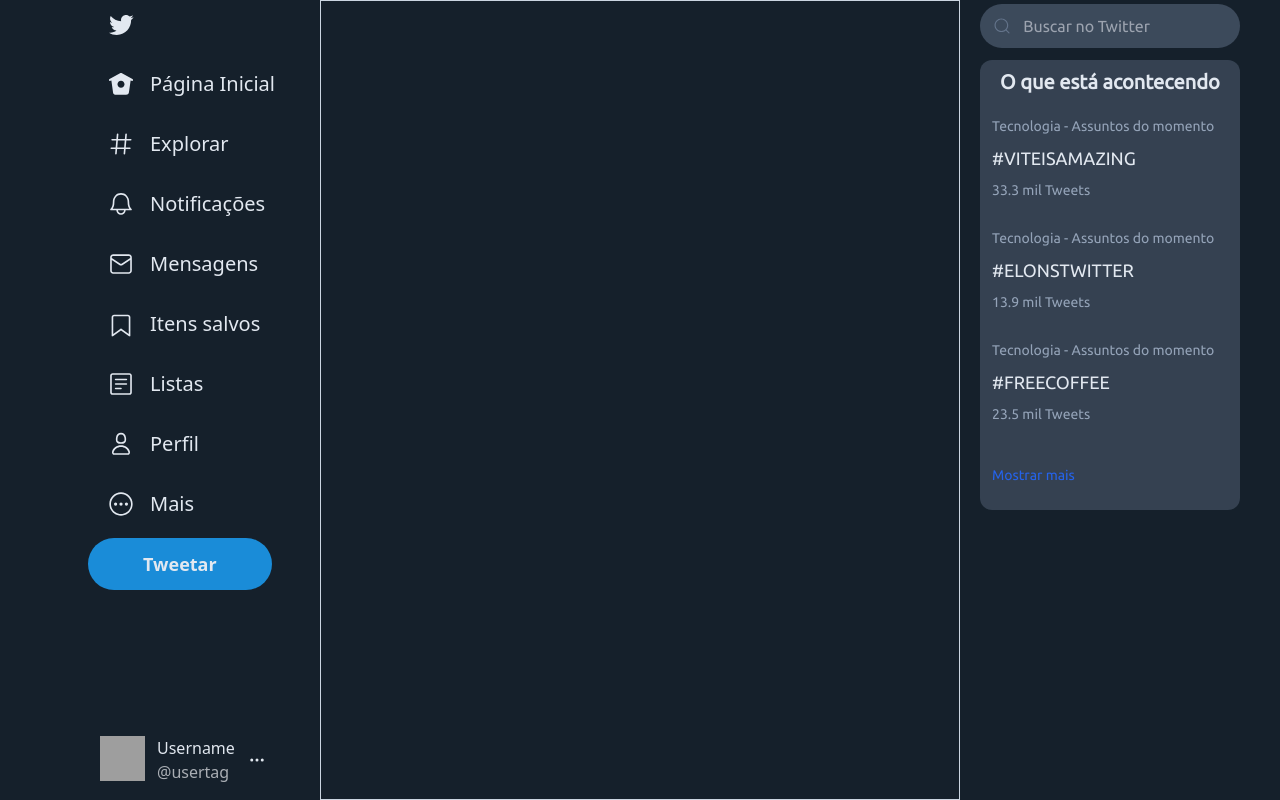
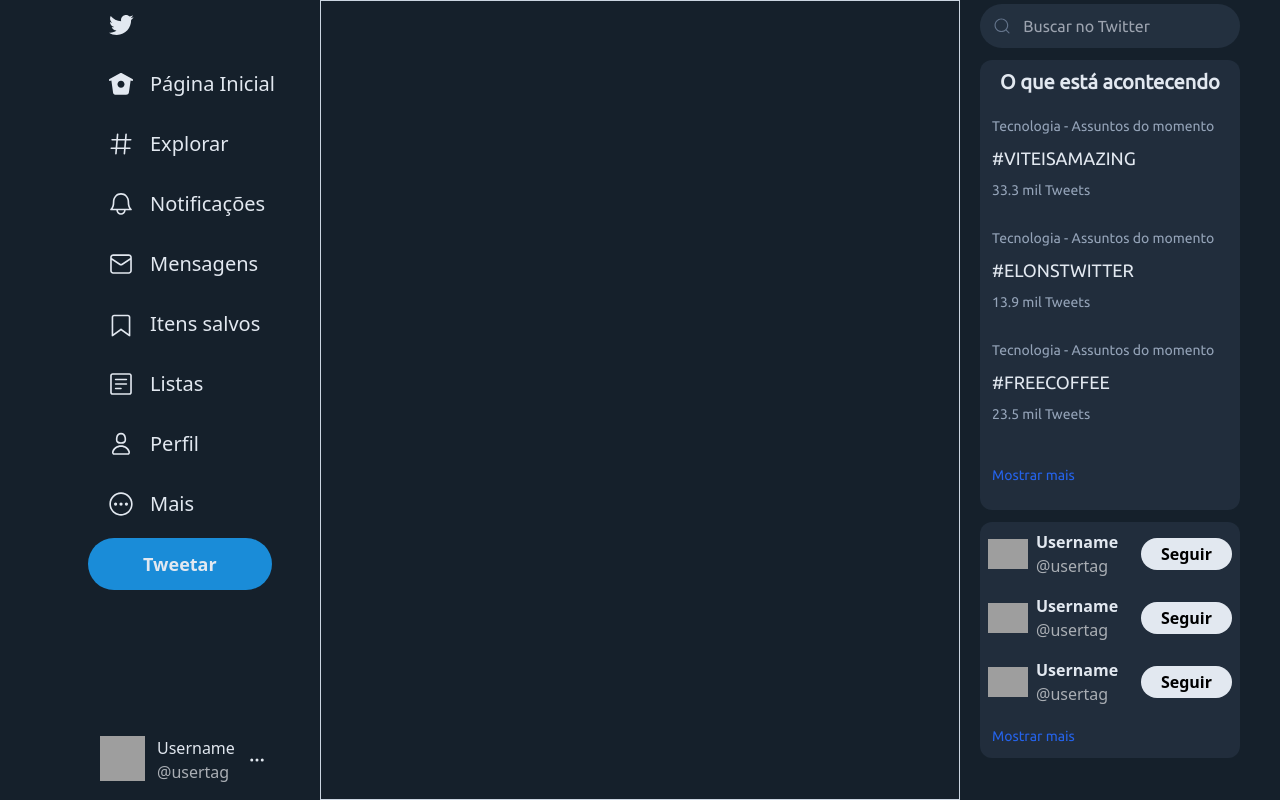
Before and after one commit to Sir-Aguiar/desktop-twitter-clone, a React (Vite) app: page / in a window 1280 px wide. Built offline with nearby package versions, Linux system fonts and the light colour scheme; grey boxes are pictures that could not be loaded.

Commit message:
Finishing aside

```diff
--- a/src/components/aside/Aside.tsx
+++ b/src/components/aside/Aside.tsx
@@ -20,13 +20,40 @@ const Aside: React.FC = () => {
           <div className="topic">Tecnologia - Assuntos do momento</div>
           <div className="title">#ELONSTWITTER</div>
           <div className="count">13.9 mil Tweets</div>
-
         </div>
         <div className="trading-topic">
           <div className="topic">Tecnologia - Assuntos do momento</div>
           <div className="title">#FREECOFFEE</div>
           <div className="count">23.5 mil Tweets</div>
-
+        </div>
+        <div className="show-more">
+          <a href="">Mostrar mais</a>
+        </div>
+      </div>
+      <div className="new-connections">
+        <div className="connection">
+          <img src="https://cdn-icons-png.flaticon.com/512/149/149071.png" />
+          <div className="flex flex-col text-slate-200">
+            <span className="font-bold">Username</span>
+            <span className="brightness-75 font-thin">@usertag</span>
+          </div>
+          <button className="follow">Seguir</button>
+        </div>
+        <div className="connection">
+          <img src="https://cdn-icons-png.flaticon.com/512/149/149071.png" />
+          <div className="flex flex-col text-slate-200">
+            <span className="font-bold">Username</span>
+            <span className="brightness-75 font-thin">@usertag</span>
+          </div>
+          <button className="follow">Seguir</button>
+        </div>
+        <div className="connection">
+          <img src="https://cdn-icons-png.flaticon.com/512/149/149071.png" />
+          <div className="flex flex-col text-slate-200">
+            <span className="font-bold">Username</span>
+            <span className="brightness-75 font-thin">@usertag</span>
+          </div>
+          <button className="follow">Seguir</button>
         </div>
         <div className="show-more">
           <a href="">Mostrar mais</a>
--- a/src/styles/aside.css
+++ b/src/styles/aside.css
@@ -1,8 +1,8 @@
 .main-aside {
-  @apply font-Ubuntu h-full min-h-full w-1/4 bg-twitter-blue pl-5 pr-10 pt-1;
+  @apply font-Ubuntu  min-h-full h-[120vh] overflow-hidden w-1/4 bg-twitter-blue pl-5 pr-10 pt-1;
 }
 .search-bar {
-  @apply w-full px-3 bg-slate-500 bg-opacity-50 rounded-full flex items-center border-[1px] border-transparent focus-within:border-blue-600 transition-all duration-100;
+  @apply w-full px-3 bg-slate-700 bg-opacity-50 rounded-full flex items-center border-[1px] border-transparent focus-within:border-blue-600 transition-all duration-100;
 }
 .search-bar input {
   @apply h-full p-3 w-full bg-transparent outline-none;
@@ -14,7 +14,7 @@
   @apply w-[20px] h-[20px] fill-slate-500;
 }
 .about-now {
-  @apply bg-slate-500 bg-opacity-40 h-[450px] w-full text-slate-200 rounded-xl my-3 flex flex-col;
+  @apply bg-slate-700 bg-opacity-40 h-[450px] w-full text-slate-200 rounded-xl my-3 flex flex-col;
 }
 .trading-topic {
   @apply h-28 w-full hover:bg-slate-500 hover:bg-opacity-10 transition-all duration-300 cursor-pointer flex flex-col gap-2 p-3;
@@ -29,5 +29,17 @@
   @apply text-sm text-slate-400;
 }
 .show-more {
-  @apply text-blue-600 text-sm font-thin flex-1 rounded-b-lg hover:bg-slate-500 hover:bg-opacity-10 flex items-center p-3 cursor-pointer;
+  @apply text-blue-600 text-sm font-thin flex-1 rounded-b-lg hover:bg-slate-500 hover:bg-opacity-10 flex items-center p-3 cursor-pointer transition-all duration-150;
 }
+.new-connections {
+  @apply overflow-hidden bg-slate-700 bg-opacity-40  w-full rounded-xl my-3 flex flex-col;
+}
+.connection {
+  @apply flex items-center gap-2 p-2 hover:bg-slate-500 hover:bg-opacity-10 cursor-pointer font-sans;
+}
+.follow {
+  @apply ml-auto bg-slate-200 px-5 py-1 rounded-full font-bold;
+}
+.connection img {
+  @apply max-w-[40px] max-h-[40px];
+}
```
Also changed, not shown: src/components/aside/ShowMore.tsx (deleted).
